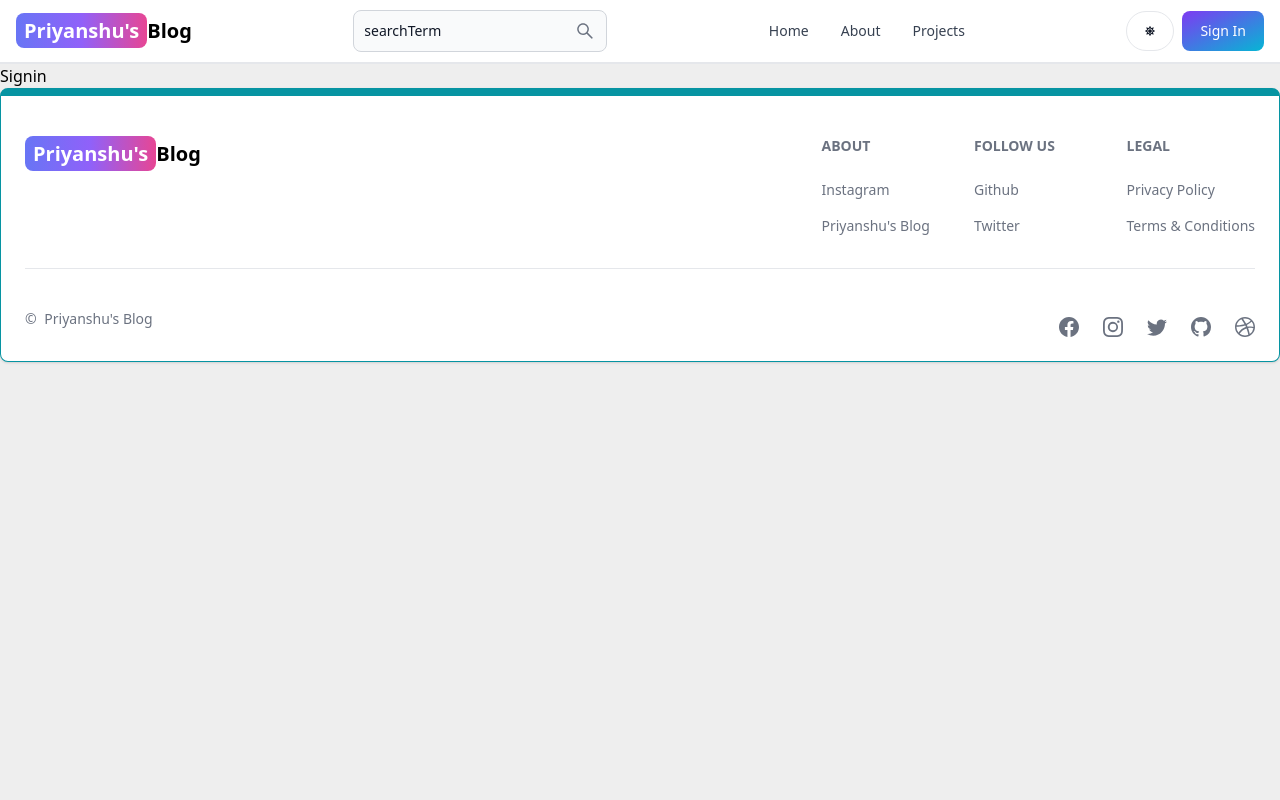
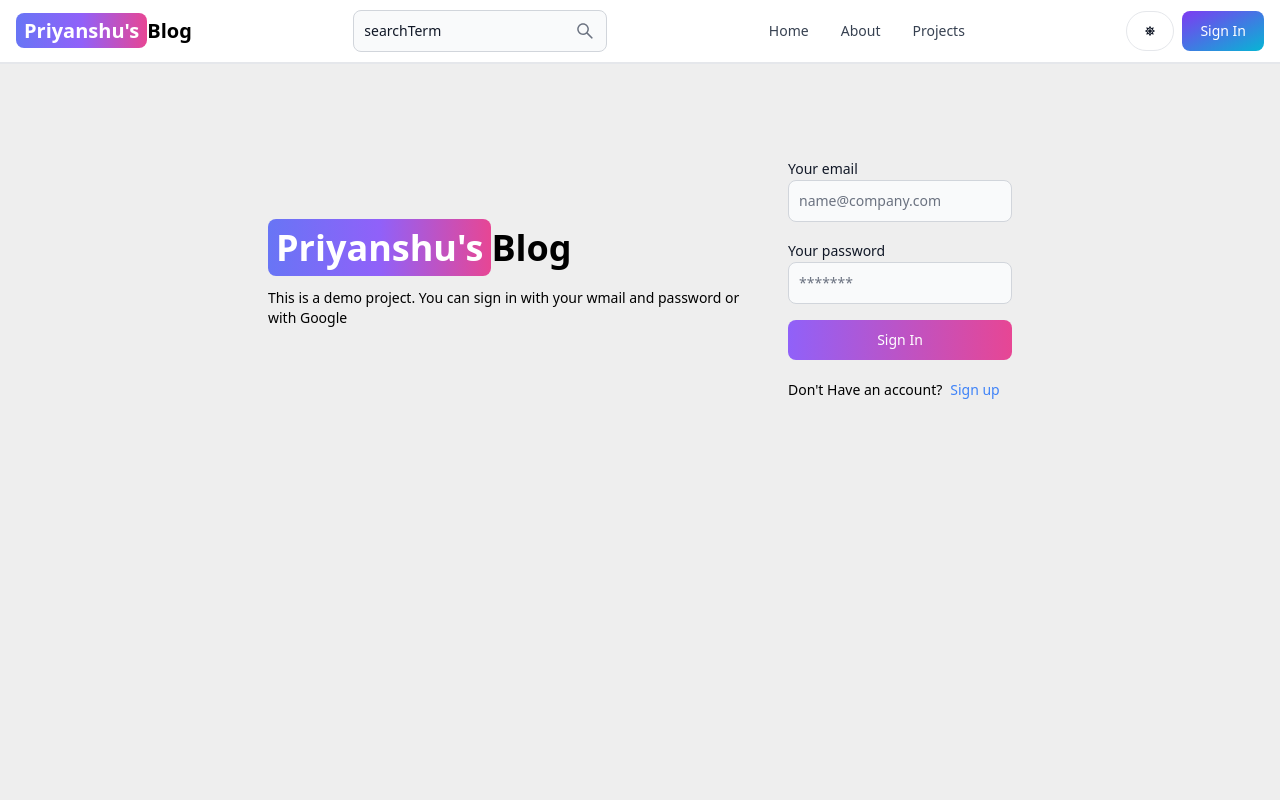
Before and after one commit to priyanshu07222/Blog-app, a React (Vite) app in the folder client/: page /sign-in in a window 1280 px wide. Shown: the top 800 px of the page. Built offline with nearby package versions, Linux system fonts and the light colour scheme.

Commit message:
complete sign-in functionality

```diff
--- a/client/src/pages/Signin.jsx
+++ b/client/src/pages/Signin.jsx
@@ -1,9 +1,91 @@
-import React from 'react'
+import { Alert, Button, Label, Spinner, TextInput } from 'flowbite-react'
+import React, { useState } from 'react'
+import { Link, useNavigate } from 'react-router-dom'
 
-function Signin() {
+export default function SignIn() {
+  const navigate = useNavigate()
+
+  const [formData, setFormData] = useState({})
+  const [errorMessage, setErrorMessage] = useState(null);
+  const [loading, setLoading] = useState(false);
+
+  const handleChange = (e) => {
+    setFormData({...formData, [e.target.id]: e.target.value.trim()})
+  }
+
+  const handleSubmit = async (e) => {
+    e.preventDefault();
+    if(!formData.email || !formData.password){
+      return setErrorMessage('Please fill out all fields.')
+    }
+    try {
+      setLoading(true)
+      setErrorMessage(null)
+      const res = await fetch('/api/auth/signin', {
+        method: 'POST',
+        headers: {'Content-Type':'application/json'},
+        body: JSON.stringify(formData)
+      })
+      const data = await res.json();
+      if(data.success === false) {
+        return setErrorMessage(data.message)
+      }
+      setLoading(false)
+      if(res.ok){
+        navigate('/')
+      }
+    } catch (error) {
+      setErrorMessage(error.message)
+      setLoading(false)
+    }
+  }
   return (
-    <div>Signin</div>
+    <div className='min-h-screen mt-20'>
+      <div className='flex p-3 max-w-3xl mx-auto flex-col md:flex-row md:items-center gap-5'>
+        {/* {left} */}
+        <div className='flex-1'>
+          <Link to="/" className=' font-bold dark:text-white text-4xl' >
+            <span className='px-2 py-1 bg-gradient-to-r from-indigo-500 via-purple-500 to-pink-500 rounded-lg text-white'>Priyanshu's</span>Blog
+          </Link>
+          <p className='text-sm mt-5'>
+            This is a demo project. You can sign in with your wmail and password or with Google
+          </p>
+        </div>
+        {/* right */}
+        <div className='flex-5'>
+          <form className='flex flex-col gap-4' onSubmit={handleSubmit}>
+
+            <div>
+              <Label value='Your email' />
+              <TextInput
+                type='email' placeholder='name@company.com' id='email' onChange={handleChange}
+              />
+            </div>
+            <div>
+              <Label value='Your password' />
+              <TextInput
+                type='password' placeholder='*******' id='password' onChange={handleChange}
+              />
+            </div>
+            <Button gradientDuoTone='purpleToPink' type='submit' disabled={loading}>{
+            loading ? (<><Spinner size='sm' /> <span>Loading...</span></>) : 'Sign In'
+            }</Button>
+          </form>
+          <div className='flex gap-2 text-sm mt-5'>
+            <span>Don't Have an account?</span>
+            <Link to='/sign-up' className='text-blue-500' >
+            Sign up
+            </Link>
+          </div>
+          {
+            errorMessage && (
+              <Alert className='mt-5' color='failure'>
+                {errorMessage}
+              </Alert>
+            )
+          }
+        </div>
+      </div>
+    </div>
   )
 }
-
-export default Signin
```
